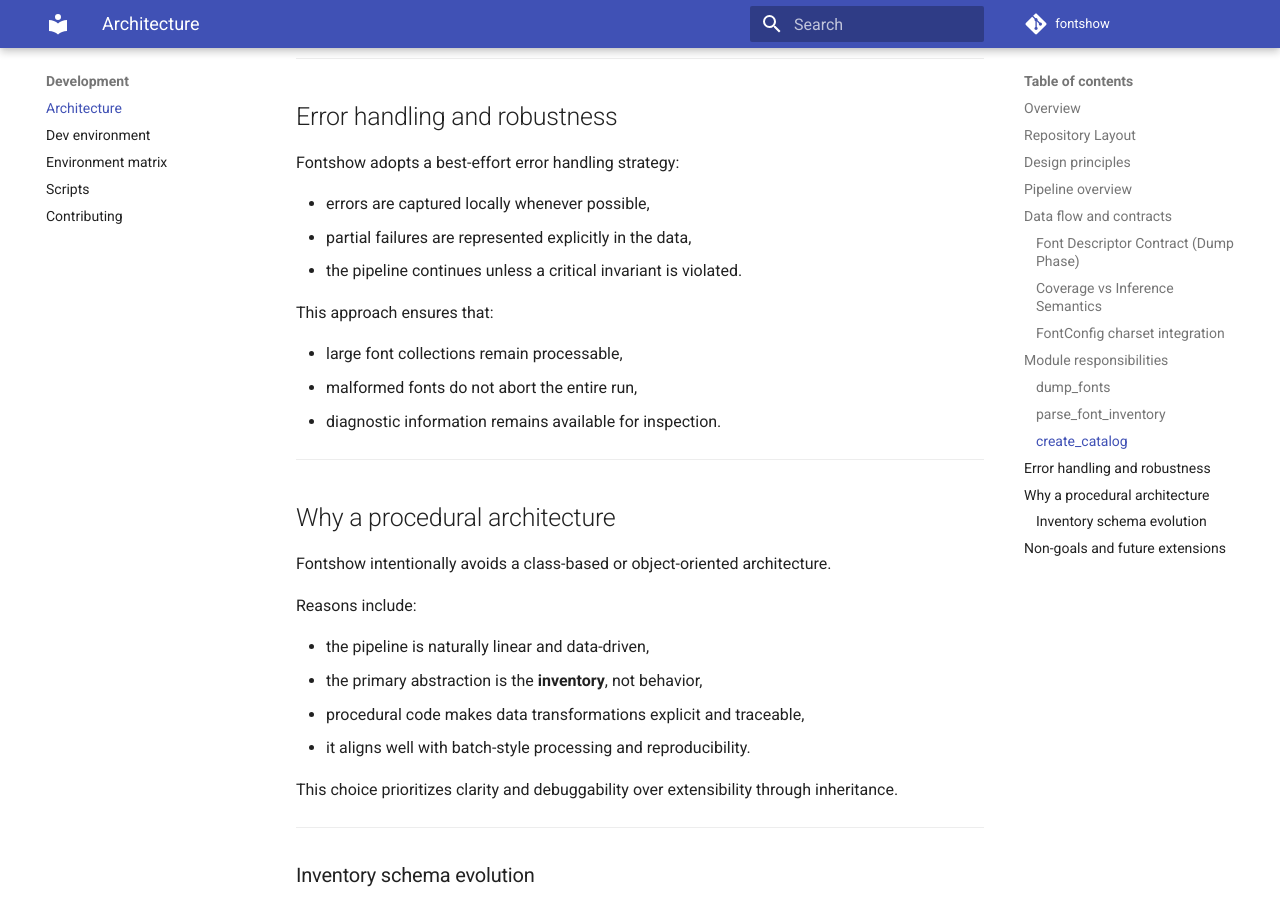
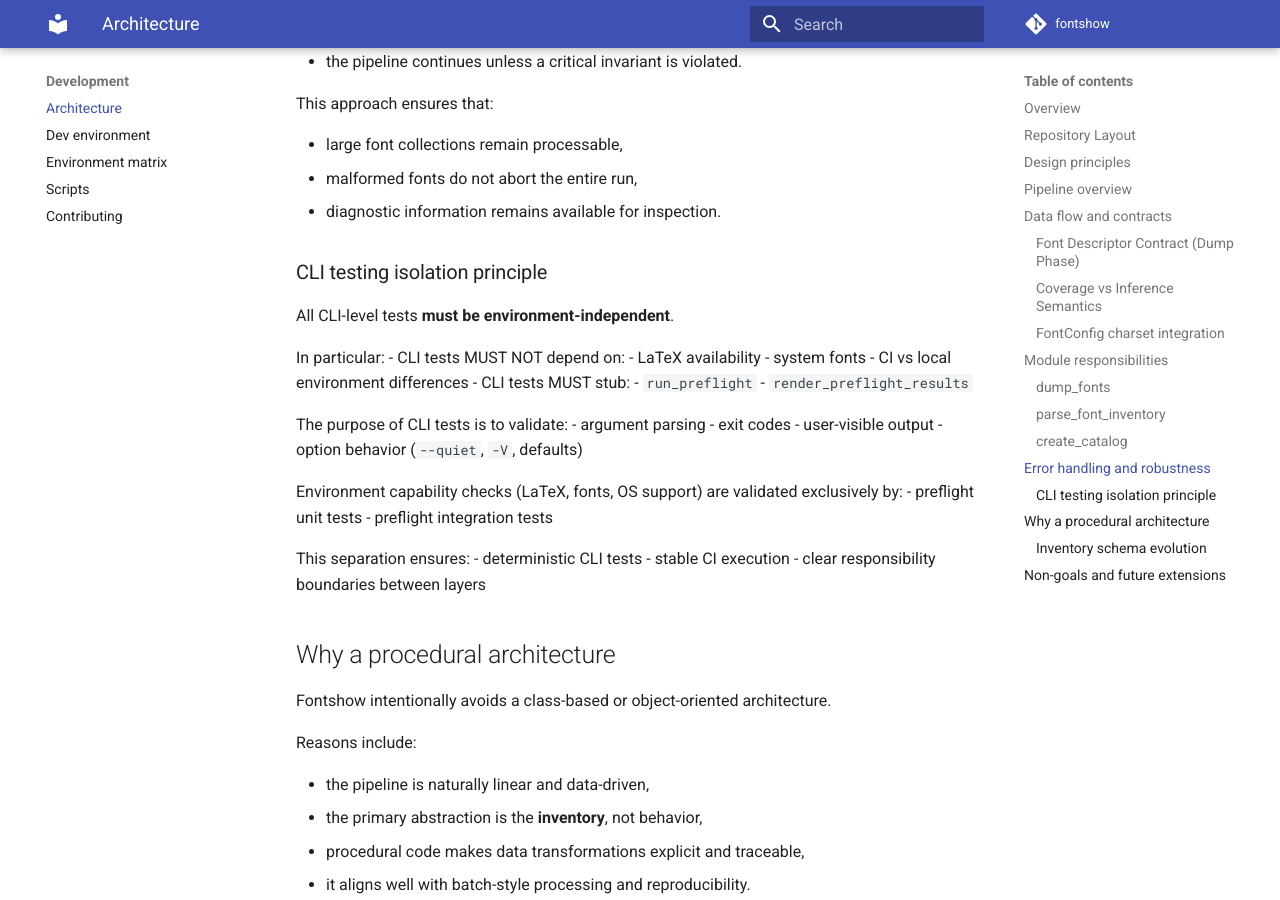
Before and after one commit to marco0560/Fontshow, an MkDocs documentation site: the page built from docs/architecture.md, in a window 1280 px wide and 900 px high, scrolled down 5268 px. Built offline with MkDocs 1.6.1 and Material for MkDocs 9.7.7, drawn with Linux system fonts in a browser that asks for light colours; comment, search, counter and statistics services are not loaded.

Commit message:
test(cli): isolate CLI tests from environment using shared fixtures
Refactor CLI test suite to be fully environment-independent by introducing
shared pytest fixtures for CLI execution and preflight stubbing.

Key changes:
- Added reusable `cli_runner` fixture for consistent CLI invocation
- Introduced `stub_preflight_fail` alongside existing success stub
- Refactored all CLI tests to rely exclusively on fixtures
- Removed implicit dependency on LaTeX and CI/local environment differences
- Documented the CLI testing isolation principle in architecture.md
- Updated testing.md to reflect the refined CLI testing strategy

This enforces a clear separation between:
- CLI behavior validation (arguments, output, exit codes)
- Environment capability checks (covered by preflight tests)

Result: deterministic CLI tests, stable CI execution, and clearer test intent.

```diff
--- a/docs/architecture.md
+++ b/docs/architecture.md
@@ -73,8 +73,6 @@
   Given the same inventory input, downstream stages produce identical
   results.
 
----
-
 ## Pipeline overview
 
 The Fontshow pipeline is strictly linear:
@@ -100,8 +98,6 @@
 - inspected manually,
 - cached,
 - reused independently of the other stages.
-
----
 
 ## Data flow and contracts
 
@@ -133,9 +129,7 @@
 Downstream stages must never assume the presence of optional fields unless
 explicitly documented.
 
----
-
-#### Font Descriptor Contract (Dump Phase)
+### Font Descriptor Contract (Dump Phase)
 
 The `dump_fonts` stage produces *raw font descriptors* that follow a strict
 contract. This contract defines what information must be present, what may be
@@ -167,9 +161,7 @@
 This contract intentionally separates *observation* (dump phase) from
 *interpretation* (parse/inference phase).
 
----
-
-#### Coverage vs Inference Semantics
+### Coverage vs Inference Semantics
 
 Fontshow distinguishes strictly between *coverage* and *inference* data.
 
@@ -194,8 +186,6 @@
 The value `"unknown"` is never emitted in coverage data and only appears as the
 result of inference.
 
----
-
 ### FontConfig charset integration
 
 Fontshow can optionally enrich the font inventory with Unicode charset
@@ -214,8 +204,6 @@
 The integration is optional, non-breaking, and designed for future
 extensions of the inventory schema.
 
----
-
 ## Module responsibilities
 
 ### dump_fonts
@@ -233,8 +221,6 @@
 - group fonts,
 - make rendering decisions.
 
----
-
 ### parse_font_inventory
 
 Responsible for:
@@ -245,8 +231,6 @@
 
 It operates purely on structured data and never accesses font binaries.
 
----
-
 ### create_catalog
 
 Responsible for:
@@ -256,8 +240,6 @@
 - rendering LaTeX source code.
 
 It does not perform inference and does not alter the inventory semantics.
-
----
 
 ## Error handling and robustness
 
@@ -273,7 +255,34 @@
 - malformed fonts do not abort the entire run,
 - diagnostic information remains available for inspection.
 
----
+### CLI testing isolation principle
+
+All CLI-level tests **must be environment-independent**.
+
+In particular:
+- CLI tests MUST NOT depend on:
+  - LaTeX availability
+  - system fonts
+  - CI vs local environment differences
+- CLI tests MUST stub:
+  - `run_preflight`
+  - `render_preflight_results`
+
+The purpose of CLI tests is to validate:
+- argument parsing
+- exit codes
+- user-visible output
+- option behavior (`--quiet`, `-V`, defaults)
+
+Environment capability checks (LaTeX, fonts, OS support) are validated
+exclusively by:
+- preflight unit tests
+- preflight integration tests
+
+This separation ensures:
+- deterministic CLI tests
+- stable CI execution
+- clear responsibility boundaries between layers
 
 ## Why a procedural architecture
 
@@ -288,8 +297,6 @@
 
 This choice prioritizes clarity and debuggability over extensibility through
 inheritance.
-
----
 
 ### Inventory schema evolution
 
```
Also changed, not shown: docs/testing.md (+29 -0 lines), 3 other files.
